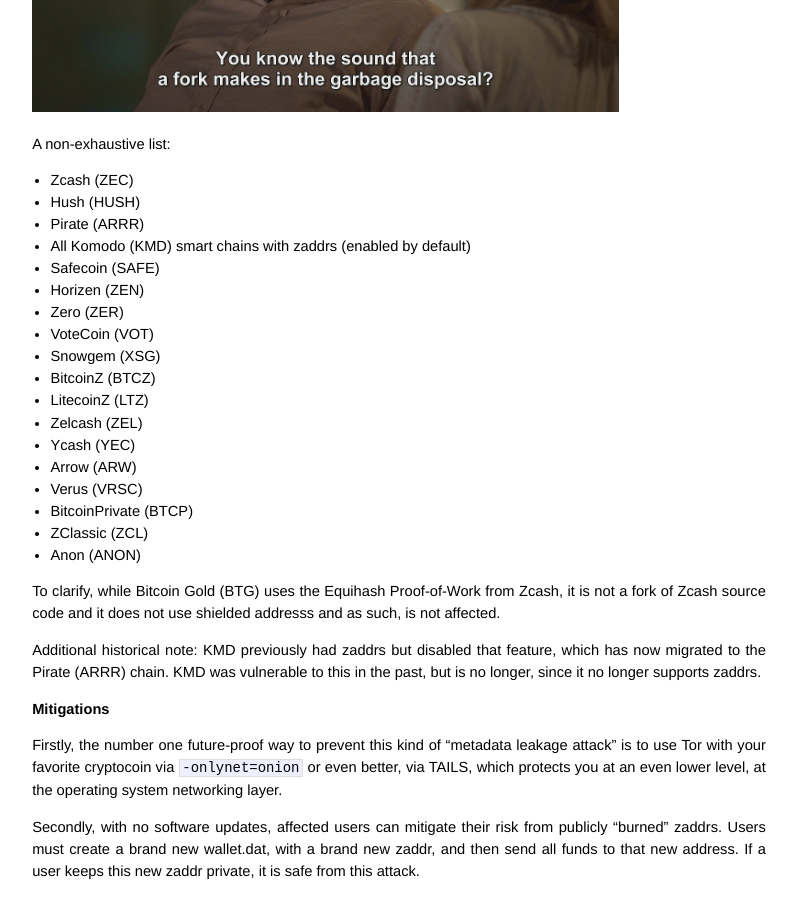
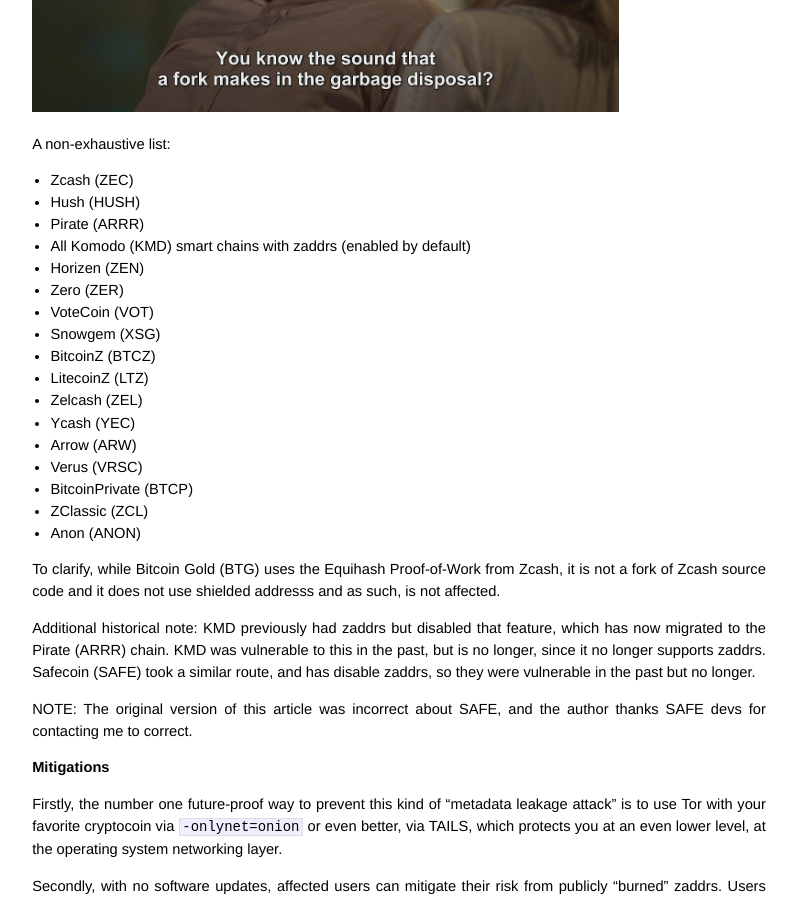
Before and after one commit to leto/leto.github.com, a Jekyll site: the page built from _posts/2019-10-01-zcash-metadata-leakage-cve-2019-16930.md, in a window 1280 px wide and 900 px high, scrolled down 1672 px. Shown: the whole window, without its empty margins (241-1038 px from the left). Built offline with Jekyll 4.4.1, drawn with Linux system fonts in a browser that asks for light colours; comment, search, counter and statistics services are not loaded.

Commit message:
update for safe

```diff
--- a/_posts/2019-10-01-zcash-metadata-leakage-cve-2019-16930.md
+++ b/_posts/2019-10-01-zcash-metadata-leakage-cve-2019-16930.md
@@ -74,6 +73,11 @@ addresss and as such, is not affected.
 Additional historical note: KMD previously had zaddrs but disabled that
 feature, which has now migrated to the Pirate (ARRR) chain. KMD was vulnerable
 to this in the past, but is no longer, since it no longer supports zaddrs.
+Safecoin (SAFE) took a similar route, and has disable zaddrs, so they were
+vulnerable in the past but no longer.
+
+NOTE: The original version of this article was incorrect about SAFE, and the
+author thanks SAFE devs for contacting me to correct.
 
 # Mitigations
 
```
Also changed, not shown: other parts of _posts/2019-10-01-zcash-metadata-leakage-cve-2019-16930.md (+0 -1 lines).
